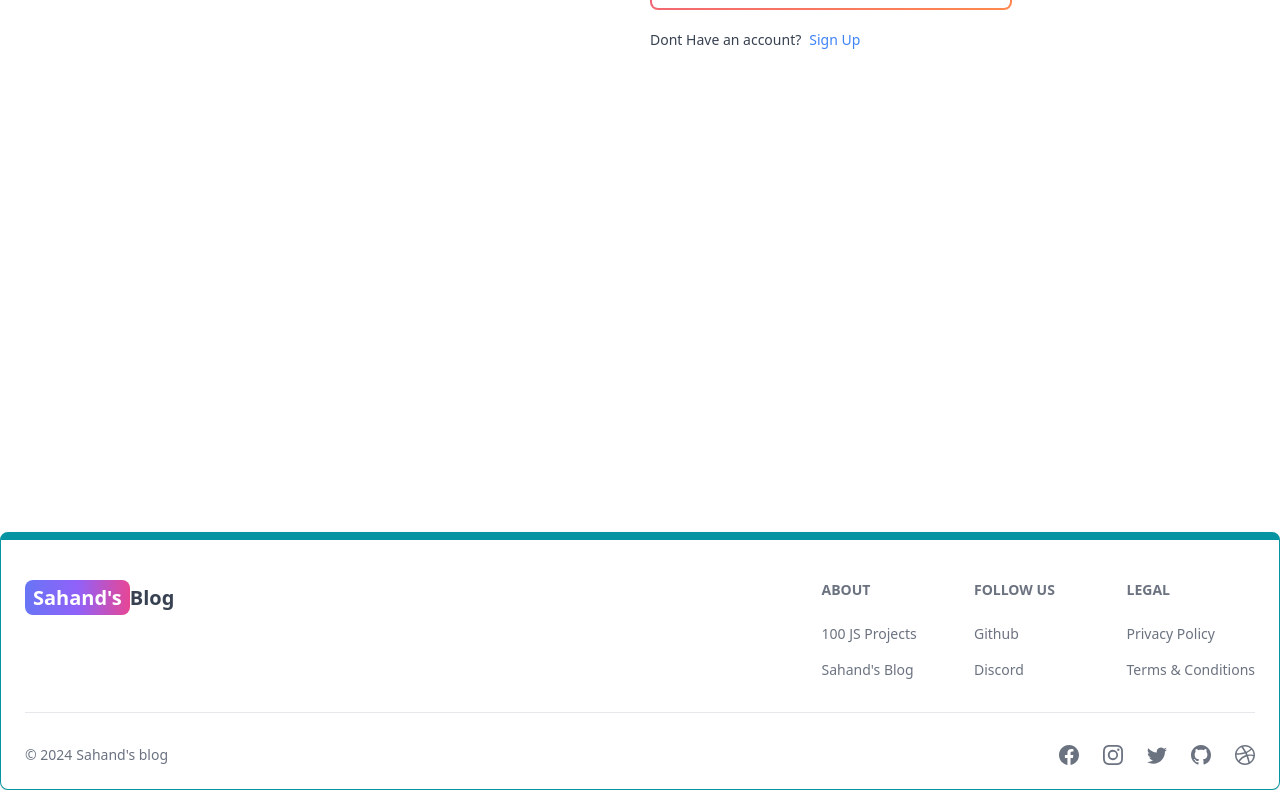
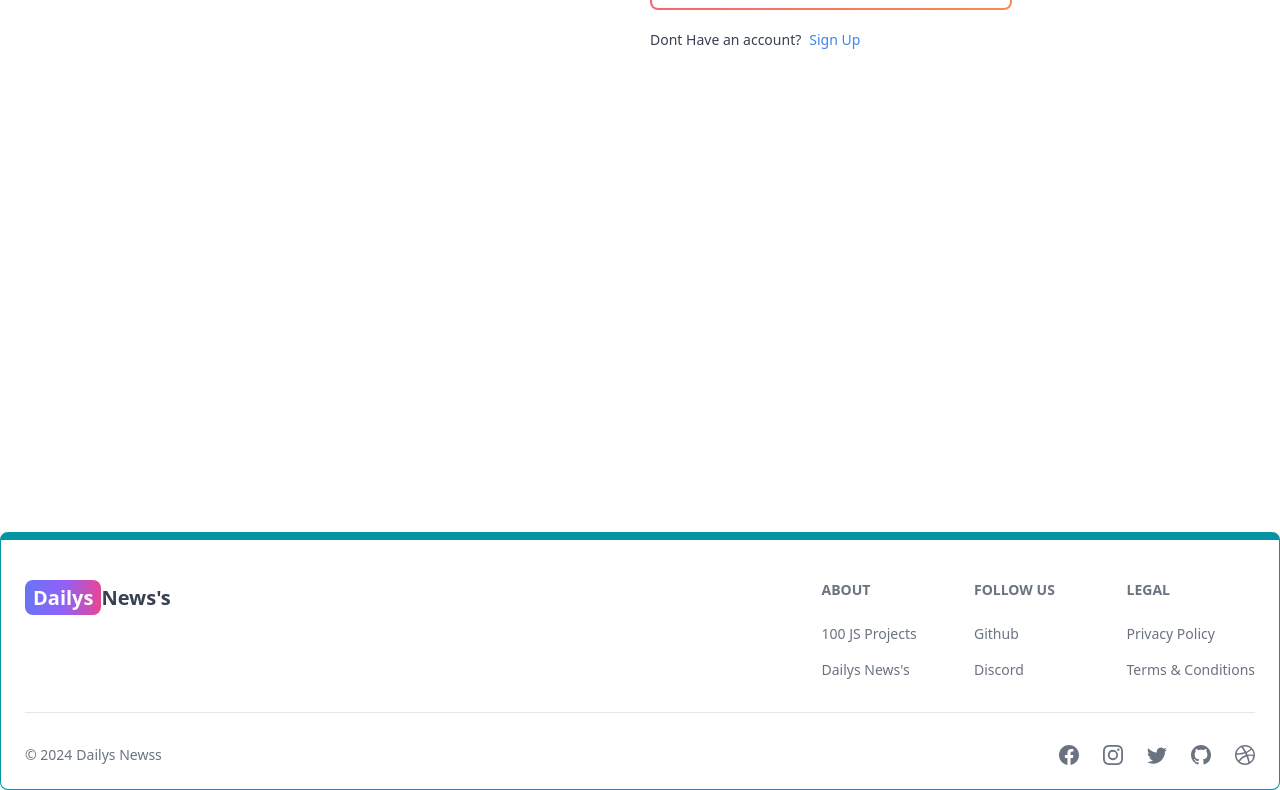
Before and after one commit to manojkhandve/mern-blog, a React (Vite) app in the folder client/: page /sign-in in a window 1280 px wide. Shown: the part 412-1202 px from the top of the page. Built offline with nearby package versions, Linux system fonts and the light colour scheme; no server answers.

Commit message:
Update Footer.jsx

```diff
--- a/client/src/components/Footer.jsx
+++ b/client/src/components/Footer.jsx
@@ -12,9 +12,9 @@ export default function FooterCom() {
               className='self-center whitespace-nowrap text-lg sm:text-xl font-semibold dark:text-white'
             >
               <span className='px-2 py-1 bg-gradient-to-r from-indigo-500 via-purple-500 to-pink-500 rounded-lg text-white'>
-                Sahand's
+               Dailys
               </span>
-              Blog
+              News's
             </Link>
           </div>
           <div className='grid grid-cols-2 gap-8 mt-4 sm:grid-cols-3 sm:gap-6'>
@@ -22,8 +22,6 @@ export default function FooterCom() {
               <Footer.Title title='About' />
               <Footer.LinkGroup col>
                 <Footer.Link
-                  href='https://www.100jsprojects.com'
-                  target='_blank'
                   rel='noopener noreferrer'
                 >
                   100 JS Projects
@@ -33,7 +31,7 @@ export default function FooterCom() {
                   target='_blank'
                   rel='noopener noreferrer'
                 >
-                  Sahand's Blog
+                  Dailys News's
                 </Footer.Link>
               </Footer.LinkGroup>
             </div>
@@ -41,7 +39,6 @@ export default function FooterCom() {
               <Footer.Title title='Follow us' />
               <Footer.LinkGroup col>
                 <Footer.Link
-                  href='https://www.github.com/sahandghavidel'
                   target='_blank'
                   rel='noopener noreferrer'
                 >
@@ -63,14 +60,14 @@ export default function FooterCom() {
         <div className='w-full sm:flex sm:items-center sm:justify-between'>
           <Footer.Copyright
             href='#'
-            by="Sahand's blog"
+            by="Dailys Newss"
             year={new Date().getFullYear()}
           />
           <div className="flex gap-6 sm:mt-0 mt-4 sm:justify-center">
             <Footer.Icon href='#' icon={BsFacebook}/>
             <Footer.Icon href='#' icon={BsInstagram}/>
             <Footer.Icon href='#' icon={BsTwitter}/>
-            <Footer.Icon href='https://github.com/sahandghavidel' icon={BsGithub}/>
+            <Footer.Icon href='#' icon={BsGithub}/>
             <Footer.Icon href='#' icon={BsDribbble}/>
 
           </div>
```
